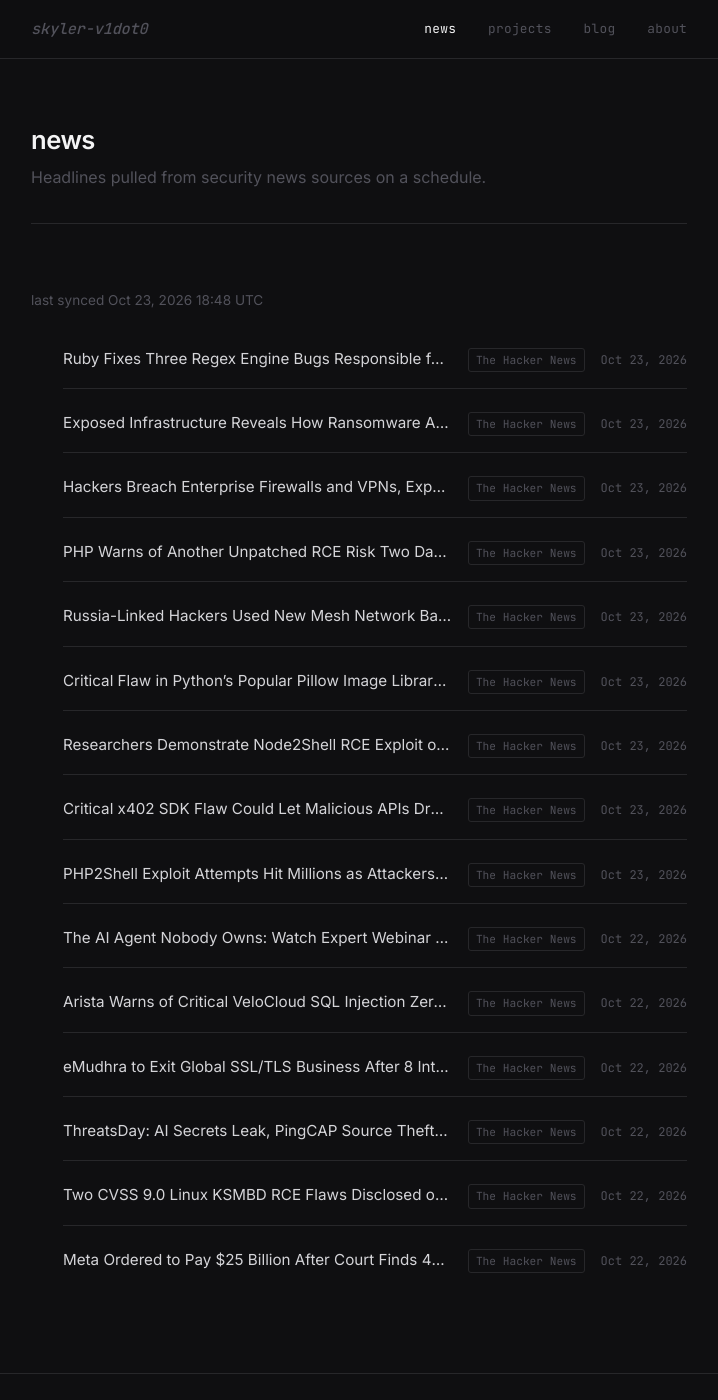
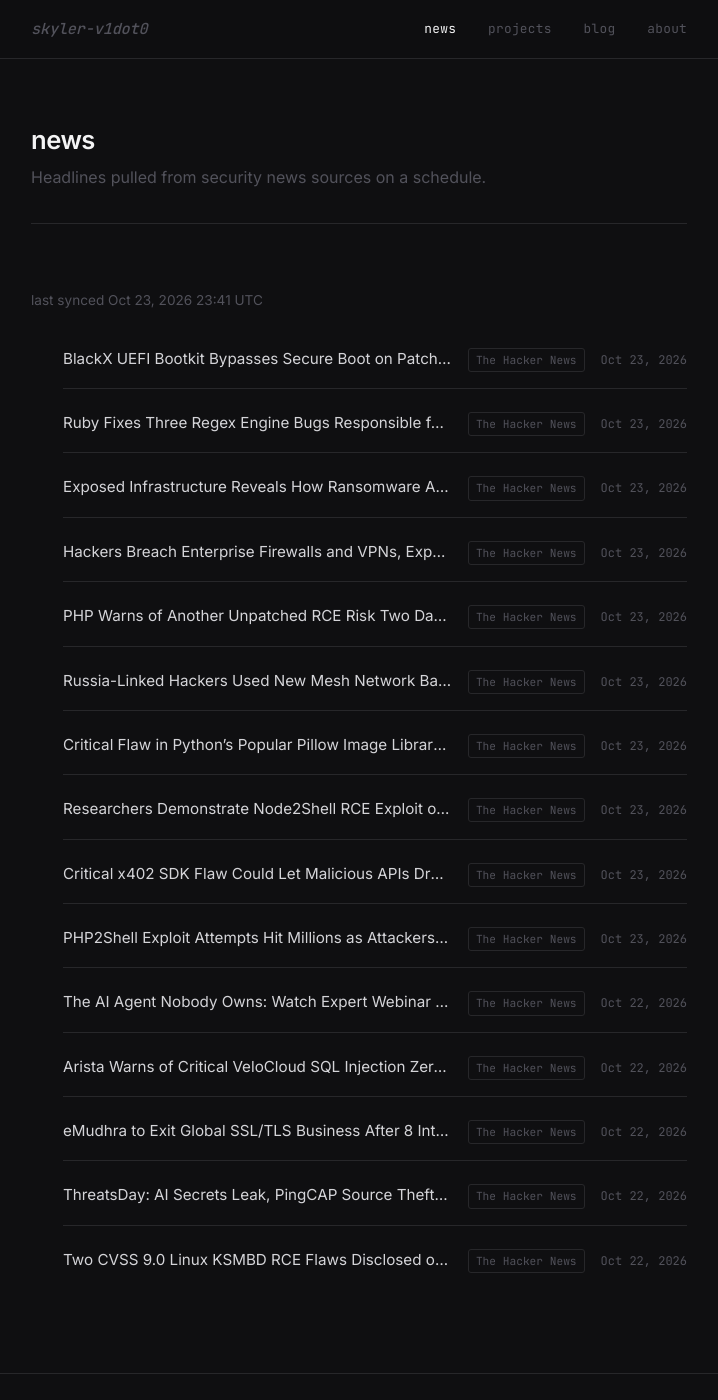
Before and after one commit to skyler-v1dot0/personal-site, a Jekyll site: the page built from news.html, in a window 1280 px wide and 1400 px high. Shown: the whole window, without its empty margins (281-999 px from the left). Built offline with Jekyll 4.4.1, drawn with Linux system fonts in a browser that asks for light colours.

Commit message:
chore: sync news feed [skip ci]

```diff
--- a/_data/news.yml
+++ b/_data/news.yml
@@ -1,6 +1,11 @@
 ---
-updated_at: '2026-10-23T18:48:29Z'
+updated_at: '2026-10-23T23:41:13Z'
 items:
+- title: BlackX UEFI Bootkit Bypasses Secure Boot on Patched Windows Systems Missing
+    Revocations
+  url: https://thehackernews.com/2026/10/blackx-uefi-bootkit-bypasses-secure.html
+  source: The Hacker News
+  published: '2026-10-23T18:50:13Z'
 - title: Ruby Fixes Three Regex Engine Bugs Responsible for Four Critical GitLab RCE
     Flaws
   url: https://thehackernews.com/2026/10/ruby-fixes-three-regex-engine-bugs.html
@@ -67,7 +72,3 @@ items:
   url: https://thehackernews.com/2026/10/two-cvss-90-linux-ksmbd-rce-flaws.html
   source: The Hacker News
   published: '2026-10-22T17:01:53Z'
-- title: Meta Ordered to Pay $25 Billion After Court Finds 43 Million Privacy Violations
-  url: https://thehackernews.com/2026/10/meta-ordered-to-pay-25-billion-after.html
-  source: The Hacker News
-  published: '2026-10-22T16:12:31Z'
```
